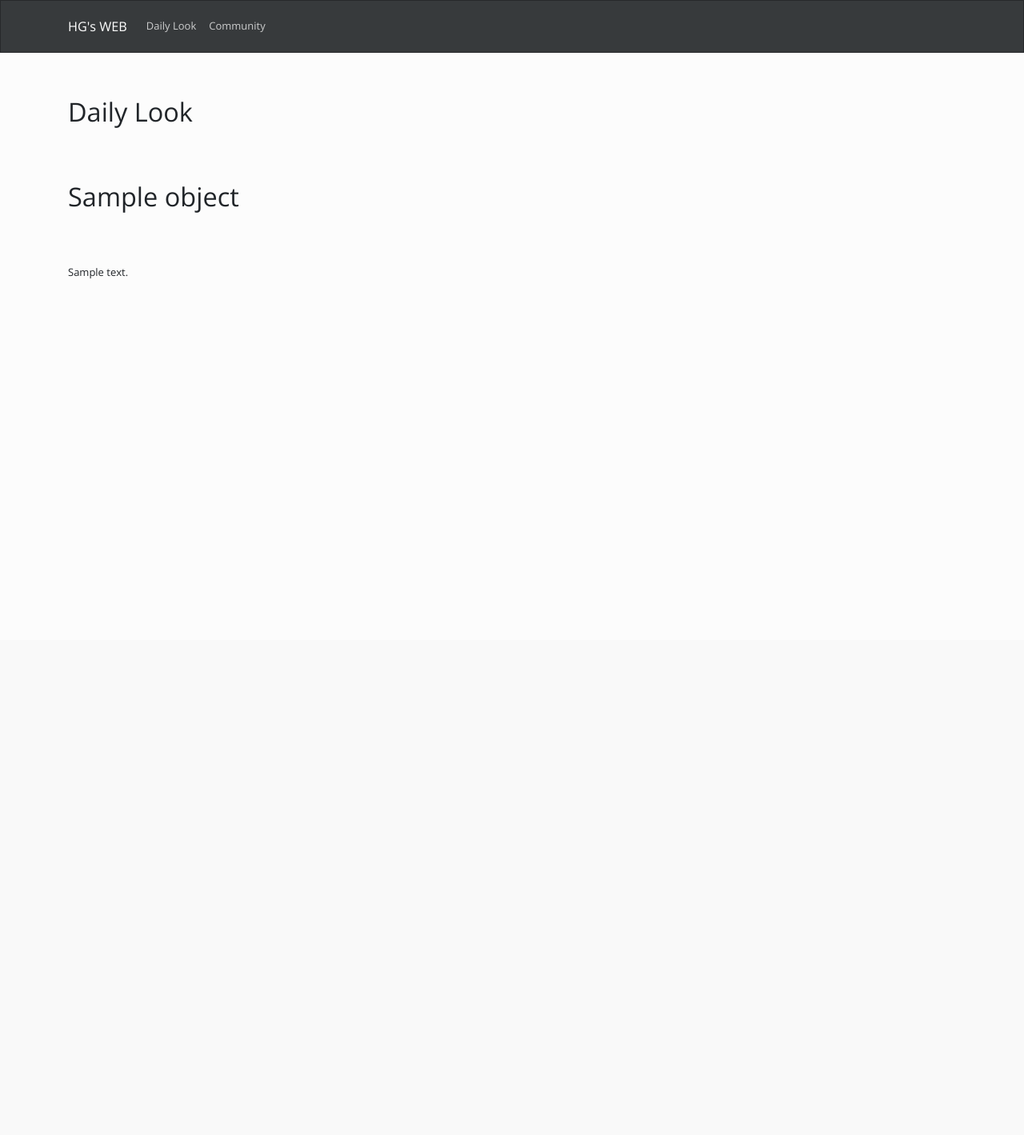
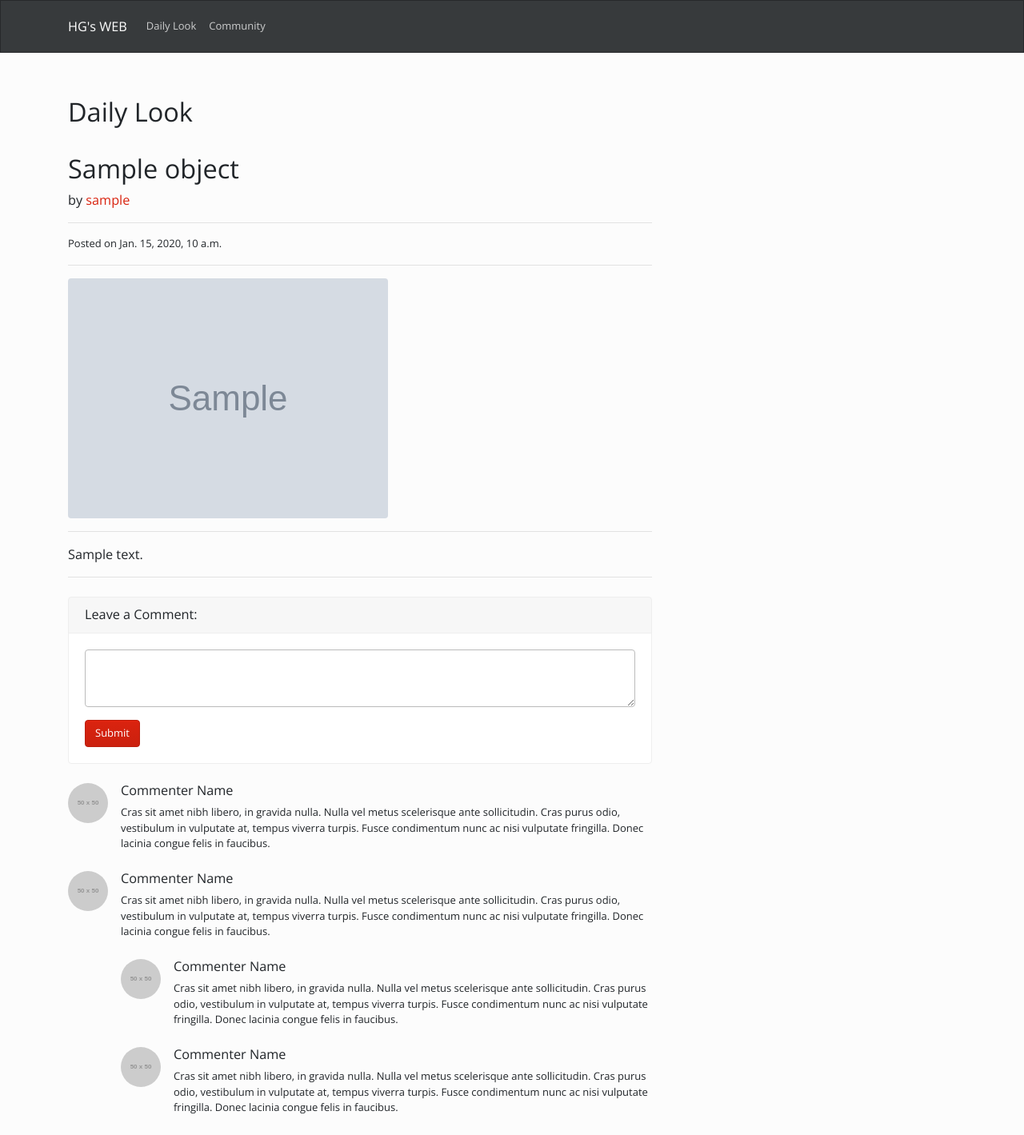
Before and after one commit to jhg3522/Wink_django, a Django app: template W_web/blog/templates/blog/post_detail.html in a window 1280 px wide. Shown: the whole page at 80% size. Before the commit the page ends 349 px from the top, so only its background shows below. Run offline with Django 3.2, Linux system fonts and the light colour scheme; the template is opened without the code that fills it: most values are stand-ins (such as "Sample title", 1, 10 or a date in 2020); grey boxes marked "Sample" are stand-in pictures; grey boxes labelled with a size stand in for pictures from a placeholder-image service; some libraries are stand-ins or nearby versions.

Commit message:
post_detail page

```diff
--- a/W_web/blog/templates/blog/post_detail.html
+++ b/W_web/blog/templates/blog/post_detail.html
@@ -1,8 +1,71 @@
 {% extends 'blog/base.html' %}
 {% block title %}{{ object.title }} - BLOG{% endblock %}
 {% block content %}
-    <br><br><br>
-    <h1>{{ object.title }}</h1>
-    <br><br><br>
-    <p>{{ object.content }}</p>
+
+    <h1 class="mt-4">{{ object.title }}</h1>
+    <p class="lead">
+        by
+        <a href="#">{{ object.author.username }}</a>
+    </p>
+    <hr>
+
+    <p>Posted on {{ object.created}}</p>
+
+    <hr>
+    {% if object.head_image %}
+        <img class="img-fluid rounded" src="{{ object.head_image.url }}" alt="Card image cap">
+    {% endif %}
+
+    <hr>
+    <p class="lead">{{ object.content }}</p>
+    <hr>
+
+    <!-- Comments Form -->
+    <div class="card my-4">
+        <h5 class="card-header">Leave a Comment:</h5>
+        <div class="card-body">
+            <form>
+                <div class="form-group">
+                    <textarea class="form-control" rows="3"></textarea>
+                </div>
+                <button type="submit" class="btn btn-primary">Submit</button>
+            </form>
+        </div>
+    </div>
+
+    <!-- Single Comment -->
+    <div class="media mb-4">
+        <img class="d-flex mr-3 rounded-circle" src="http://placehold.it/50x50" alt="">
+        <div class="media-body">
+            <h5 class="mt-0">Commenter Name</h5>
+            Cras sit amet nibh libero, in gravida nulla. Nulla vel metus scelerisque ante sollicitudin. Cras purus odio, vestibulum in vulputate at, tempus viverra turpis. Fusce condimentum nunc ac nisi vulputate fringilla. Donec lacinia congue felis in faucibus.
+        </div>
+    </div>
+
+    <!-- Comment with nested comments -->
+    <div class="media mb-4">
+        <img class="d-flex mr-3 rounded-circle" src="http://placehold.it/50x50" alt="">
+        <div class="media-body">
+            <h5 class="mt-0">Commenter Name</h5>
+            Cras sit amet nibh libero, in gravida nulla. Nulla vel metus scelerisque ante sollicitudin. Cras purus odio, vestibulum in vulputate at, tempus viverra turpis. Fusce condimentum nunc ac nisi vulputate fringilla. Donec lacinia congue felis in faucibus.
+
+            <div class="media mt-4">
+                <img class="d-flex mr-3 rounded-circle" src="http://placehold.it/50x50" alt="">
+                <div class="media-body">
+                    <h5 class="mt-0">Commenter Name</h5>
+                    Cras sit amet nibh libero, in gravida nulla. Nulla vel metus scelerisque ante sollicitudin. Cras purus odio, vestibulum in vulputate at, tempus viverra turpis. Fusce condimentum nunc ac nisi vulputate fringilla. Donec lacinia congue felis in faucibus.
+                </div>
+            </div>
+
+            <div class="media mt-4">
+                <img class="d-flex mr-3 rounded-circle" src="http://placehold.it/50x50" alt="">
+                <div class="media-body">
+                    <h5 class="mt-0">Commenter Name</h5>
+                    Cras sit amet nibh libero, in gravida nulla. Nulla vel metus scelerisque ante sollicitudin. Cras purus odio, vestibulum in vulputate at, tempus viverra turpis. Fusce condimentum nunc ac nisi vulputate fringilla. Donec lacinia congue felis in faucibus.
+                </div>
+            </div>
+
+        </div>
+    </div>
+
 {% endblock %}
--- a/W_web/blog/templates/blog/post_list.html
+++ b/W_web/blog/templates/blog/post_list.html
@@ -10,7 +10,7 @@
             <div class="card-body">
                 <h2 class="card-title">{{ p.title }}</h2>
                 <p class="card-text">{{ p.content | truncatewords:10 }}</p>
-                <a href="#" class="btn btn-primary">Read More &rarr;</a>
+                <a href="{{ p.get_absolute_url }}" class="btn btn-primary">Read More &rarr;</a>
             </div>
             <div class="card-footer text-muted">
                 Posted on {{ p.created }} by {{ p.author }}
```
